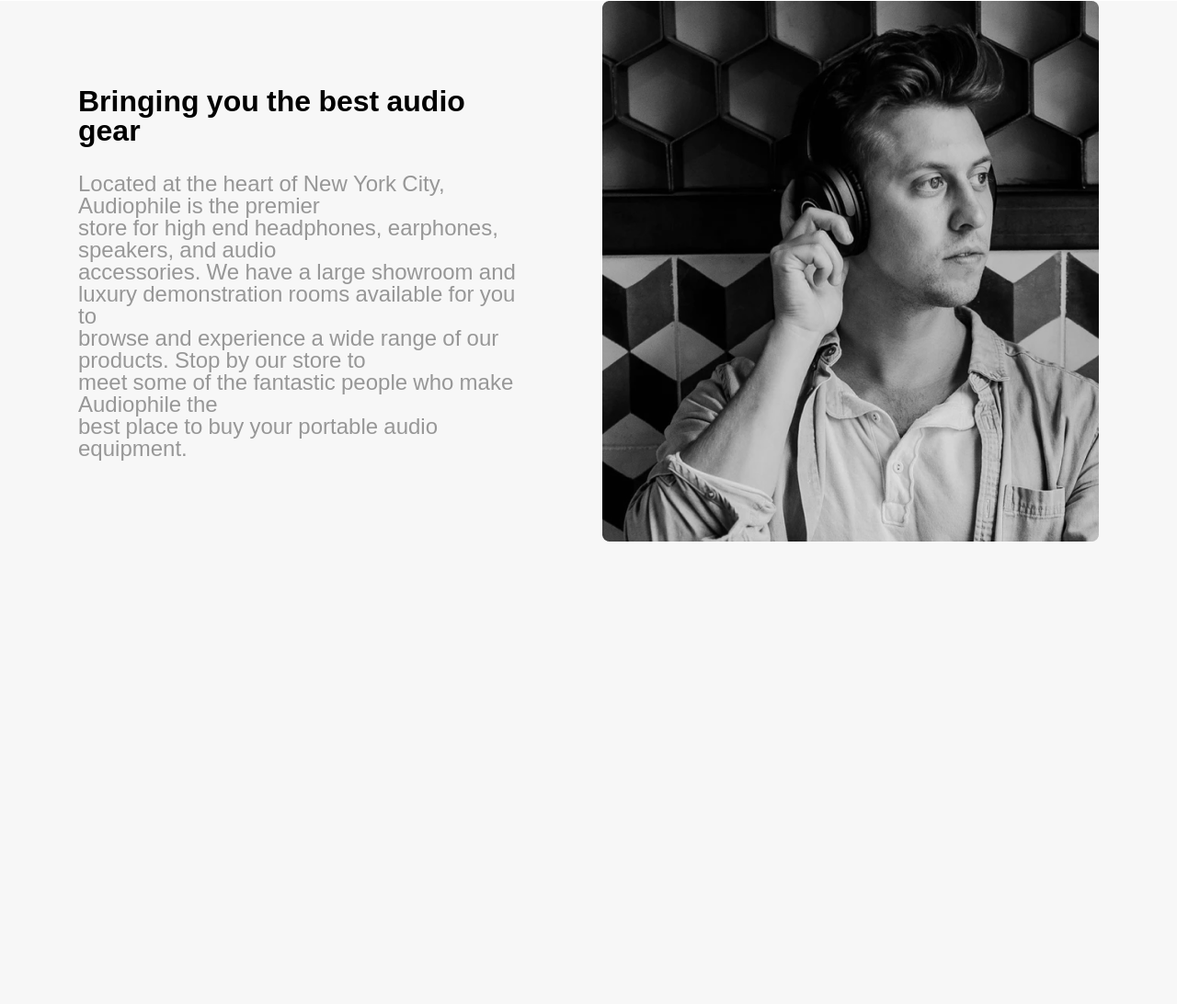
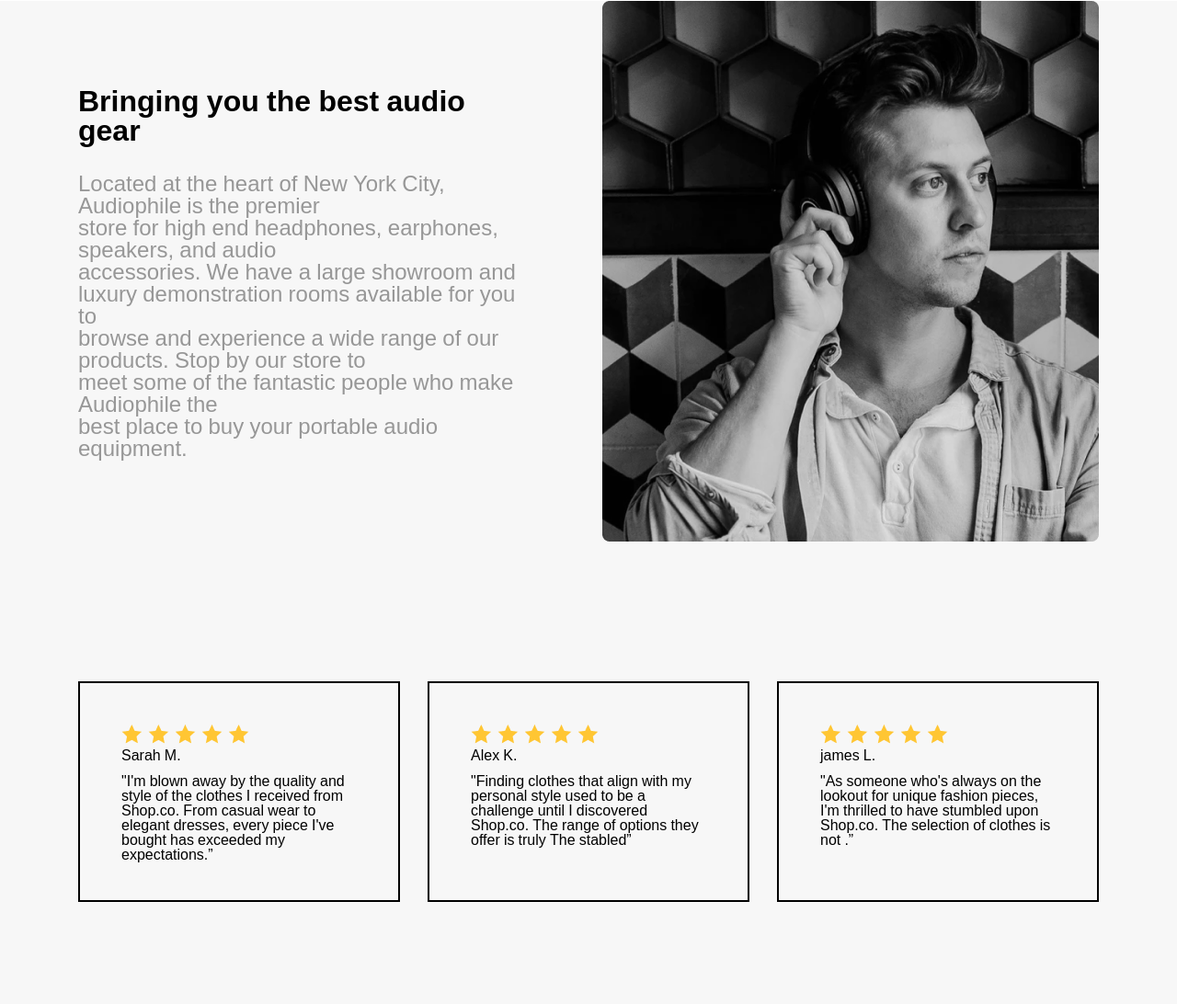
Before and after one commit to beqasurmanidze/re-beqa, a plain HTML site: page index.html in a window 1280 px wide. Shown: the part 1176-2268 px from the top of the page at 92% size. Before the commit the page ends 1767 px from the top, so only its background shows below. Drawn offline with nearby package versions, Linux system fonts and the light colour scheme; a web font is replaced by a local one.

Commit message:
swiper added
.

```diff
--- a/index.html
+++ b/index.html
@@ -6,6 +6,10 @@
     <title>Document</title>
     <link rel="stylesheet" href="styles/global.css" />
     <link rel="stylesheet" href="https://unpkg.com/aos@next/dist/aos.css" />
+    <link
+      rel="stylesheet"
+      href="https://cdn.jsdelivr.net/npm/swiper@11/swiper-bundle.min.css"
+    />
   </head>
   <body>
     <header>
@@ -127,5 +131,41 @@
       </div>
       <div><img src="assets/png/Bitmap (1).png" alt="usingHP" /></div>
     </section>
+    <section class="swiperMain">
+      <div class="firstSwiper">
+        <div class="SarahText">
+          <img src="assets/png/Frame 10.png" alt="stars" />
+          <p class="Sarah">Sarah M.</p>
+          <p>
+            "I'm blown away by the quality and style of the clothes I received
+            from Shop.co. From casual wear to elegant dresses, every piece I've
+            bought has exceeded my expectations.”
+          </p>
+        </div>
+      </div>
+      <div class="secondSwiper">
+        <div class="alexText">
+          <img src="assets/png/Frame 10.png" alt="stars" />
+          <p class="alex">Alex K.</p>
+          <p>
+            "Finding clothes that align with my personal style used to be a
+            challenge until I discovered Shop.co. The range of options they
+            offer is truly The stabled”
+          </p>
+        </div>
+      </div>
+      <div class="thirdSwiper">
+        <div class="jamesText">
+          <img src="assets/png/Frame 10.png" alt="stars" />
+          <p class="james">james L.</p>
+          <p>
+            "As someone who's always on the lookout for unique fashion pieces,
+            I'm thrilled to have stumbled upon Shop.co. The selection of clothes
+            is not .”
+          </p>
+        </div>
+      </div>
+    </section>
+    <script src="https://cdn.jsdelivr.net/npm/swiper@11/swiper-bundle.min.js"></script>
   </body>
 </html>
--- a/styles/components/_header.scss
+++ b/styles/components/_header.scss
@@ -30,9 +30,24 @@ body {
             }
           }
         }
-        .cart .cart-edit:hover {
-          background-color: orange;
-          animation-duration: 250ms;
+        .cart {
+          a {
+            .cartIcon {
+              width: 24px;
+              height: 20px;
+              path {
+                transition: 250ms;
+              }
+            }
+            &:hover {
+              .cartIcon {
+                path {
+                  fill: orange;
+                  transition: 250ms;
+                }
+              }
+            }
+          }
         }
       }
     }
--- a/styles/components/_main.scss
+++ b/styles/components/_main.scss
@@ -64,7 +64,6 @@ body {
       display: flex;
       justify-content: space-around;
 
-
       .hp {
         width: 350px;
         height: 304px;
@@ -120,4 +119,46 @@ body {
       }
     }
   }
+  .swiperMain {
+    width: 1110px;
+    height: 351px;
+    margin: 0 auto;
+    margin-top: 150px;
+    display: flex;
+    gap: 30px;
+    .firstSwiper {
+      width: 358px;
+      height: 240px;
+      border: 2px solid black;
+
+      .SarahText {
+        padding: 45px;
+        .Sarah {
+          padding-bottom: 12px;
+        }
+      }
+    }
+    .secondSwiper {
+      width: 358px;
+      height: 240px;
+      border: 2px solid black;
+      .alexText {
+        padding: 45px;
+        .alex {
+          padding-bottom: 12px;
+        }
+      }
+    }
+    .thirdSwiper {
+      width: 358px;
+      height: 240px;
+      border: 2px solid black;
+      .jamesText {
+        padding: 45px;
+        .james {
+          padding-bottom: 12px;
+        }
+      }
+    }
+  }
 }
```
Also changed, not shown: assets/png/Frame 10.png (added), styles/global.css, 1 other file.
